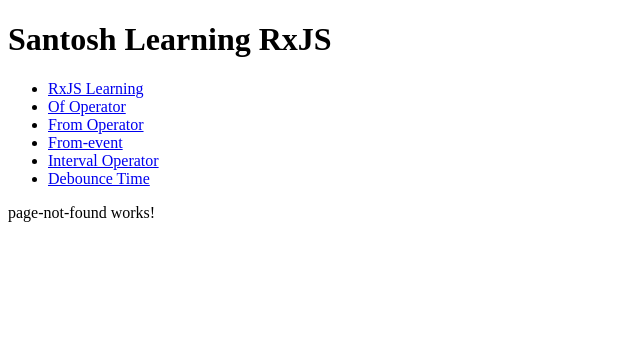
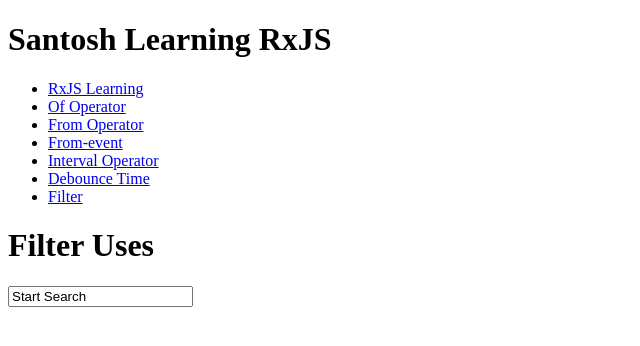
Before and after one commit to SantoshReddyBujala/rx-angular, an Angular app: page /filter in a window 1280 px wide. Shown: the top 346 px of the page, without its empty margins (0-640 px from the left). Built offline with nearby package versions, Linux system fonts and the light colour scheme.

Commit message:
filter distinct skip and count

```diff
--- a/src/app/app.component.html
+++ b/src/app/app.component.html
@@ -7,6 +7,7 @@
     <li><a routerLink="/from-event" routerLinkActive="active" ariaCurrentWhenActive="page">From-event</a></li>
     <li><a routerLink="/interval-operator" routerLinkActive="active" ariaCurrentWhenActive="page">Interval Operator</a></li>
     <li><a routerLink="/debounce-time" routerLinkActive="active" ariaCurrentWhenActive="page">Debounce Time</a></li>
+    <li><a routerLink="/filter" routerLinkActive="active">Filter</a></li>
   </ul>
 </nav>
 <router-outlet></router-outlet>
--- a/src/app/app.routes.ts
+++ b/src/app/app.routes.ts
@@ -6,6 +6,7 @@
 import { FromOperatorComponent } from "./from-operator/from-operator.component";
 import { IntervalOperatorComponent } from "./interval-operator/interval-operator.component";
 import { DebounceTimeComponent } from "./debounce-time/debounce-time.component";
+import { FilterComponent } from "./filter/filter.component";
 
 export const routes: Routes = [
   { path: "rxjs-learning", component: RxjsLeaningComponent },
@@ -14,6 +15,7 @@
   { path: "from-operator", component: FromOperatorComponent },
   { path: "interval-operator", component: IntervalOperatorComponent },
   { path: "debounce-time", component: DebounceTimeComponent },
+  { path: "filter", component: FilterComponent },
   { path: "", redirectTo: "/rxjs-learning", pathMatch: "full" },
   { path: "**", component: PageNotFoundComponent },
 ];
--- /dev/null
+++ b/src/app/filter/filter.component.html
@@ -0,0 +1,6 @@
+<h1>Filter Uses</h1>
+<div>
+    <form [formGroup]="form">
+<input type="text" formControlName="search" (onkeyup)="searchKey()">
+    </form>
+</div>
--- /dev/null
+++ b/src/app/filter/filter.component.ts
@@ -0,0 +1,44 @@
+import { Component, OnInit } from "@angular/core";
+import { FormControl, FormGroup, ReactiveFormsModule } from "@angular/forms";
+import { Observable, debounceTime, distinct, filter, from, skip,count } from "rxjs";
+
+@Component({
+  selector: "app-filter",
+  standalone: true,
+  imports: [ReactiveFormsModule],
+  templateUrl: "./filter.component.html",
+  styleUrl: "./filter.component.scss",
+})
+export class FilterComponent implements OnInit {
+
+  homeArr = ["Home", "Electric", "Internet", "Bill", "Home", "Electric", "Internet", "Bill"];
+
+  home$: Observable<string> = from(this.homeArr);
+  form = new FormGroup({
+    search: new FormControl("Start Search"),
+  });
+
+  ngOnInit(): void {
+    this.form
+      .get("search")
+      ?.valueChanges.pipe(filter((v) => this.checkCount(v))).pipe(debounceTime(3000))
+      .subscribe((data) => {
+        // this.home$.pipe(distinct()).pipe(skip(1)).subscribe(data=>{
+        //   console.log(data)
+        // })
+
+        this.home$.pipe(distinct()).pipe(count()).subscribe(data=>{
+          console.log(data)
+        })
+
+      });
+
+
+  }
+
+  searchKey(): void {}
+
+  checkCount(v: any) {
+    return v.length < 10 ? true : false;
+  }
+}
```
Also changed, not shown: src/app/filter/filter.component.scss (added), 1 other file (tests, documents, lock files or other folders).
